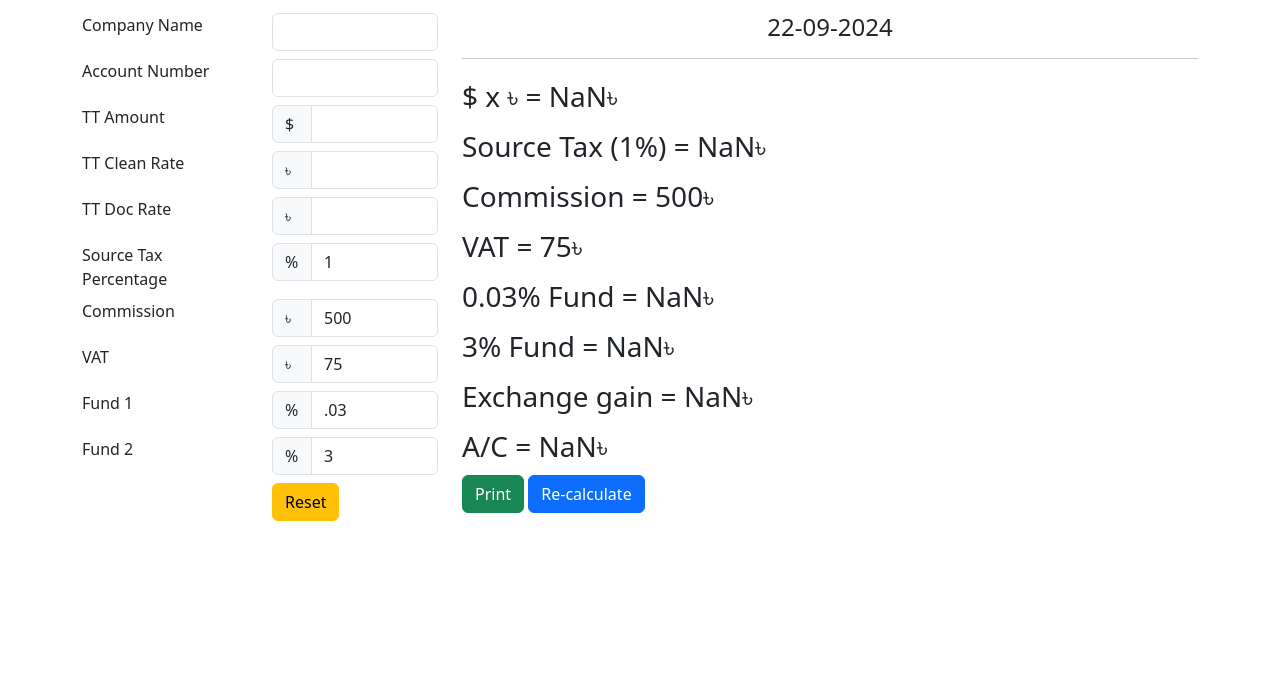
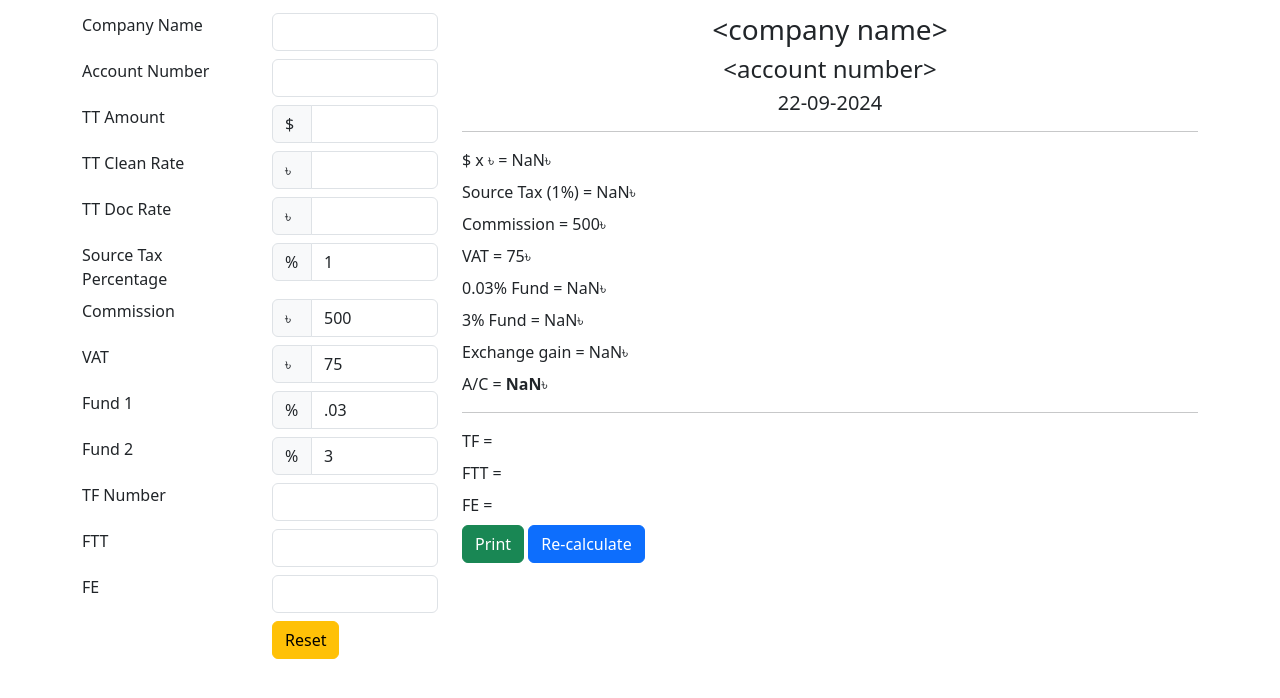
Before and after one commit to TanmayChakrabarty/bank_calculator, a plain HTML site: page index.html in a window 1280 px wide. Both pictures are taken after a click on the link "Re-calculate". Shown: the part 68-766 px from the top of the page. Drawn offline with nearby package versions, Linux system fonts and the light colour scheme.

Commit message:
reset. fixed for 1366x768 screen

```diff
--- a/index.html
+++ b/index.html
@@ -29,7 +29,7 @@
             <div class="col-sm-4 print-hide">
                 <h1>Configuration</h1>
                 <hr/>
-                <form onsubmit="return false;">
+                <form id="config_form" onsubmit="return false;">
                     <div class="row mb-2">
                         <label class="col-sm-6">Company Name</label>
                         <div class="col-sm-6"><input type="text" class="form-control" id="company_name" placeholder=""/></div>
@@ -111,6 +111,24 @@
                         </div>
                     </div>
                     <div class="row mb-2">
+                        <label class="col-sm-6">TF Number</label>
+                        <div class="col-sm-6">
+                            <input type="text" class="form-control" id="tf_number" placeholder="" value=""/>
+                        </div>
+                    </div>
+                    <div class="row mb-2">
+                        <label class="col-sm-6">FTT</label>
+                        <div class="col-sm-6">
+                            <input type="text" class="form-control" id="ftt_number" placeholder="" value=""/>
+                        </div>
+                    </div>
+                    <div class="row mb-2">
+                        <label class="col-sm-6">FE</label>
+                        <div class="col-sm-6">
+                            <input type="text" class="form-control" id="fe_number" placeholder="" value=""/>
+                        </div>
+                    </div>
+                    <div class="row mb-2">
                         <label class="col-sm-6"></label>
                         <div class="col-sm-6">
                             <button type="reset" class="btn btn-warning">Reset</button>
@@ -123,11 +141,11 @@
                     <h1>Output</h1>
                     <hr/>
                 </div>
-                <h2 id="company_name_txt" class="text-center"></h2>
-                <h3 id="ac_number_txt" class="text-center"></h3>
-                <h4 id="date_txt" class="text-center"></h4>
+                <h3 id="company_name_txt" class="text-center"></h3>
+                <h4 id="ac_number_txt" class="text-center"></h4>
+                <h5 id="date_txt" class="text-center"></h5>
                 <hr/>
-                <div class="fs-3">
+                <div class="">
                     <div class="mb-2">&#36;<span id="tt_amount_txt"></span> x <span id="tt_clean_rate_txt"></span>&#x09F3; = <span id="tt_amount_x_clean_rate_txt"></span>&#x09F3;</div>
                     <div class="mb-2">Source Tax (<span id="source_tax_percentage_txt"></span>%) = <span id="source_tax_amount_txt"></span>&#x09F3;</div>
                     <div class="mb-2">Commission = <span id="commission_txt"></span>&#x09F3;</div>
@@ -135,7 +153,11 @@
                     <div class="mb-2"><span id="fund_1_percentage_txt"></span>% Fund = <span id="fund_1_amount_txt"></span>&#x09F3;</div>
                     <div class="mb-2"><span id="fund_2_percentage_txt"></span>% Fund = <span id="fund_2_amount_txt"></span>&#x09F3;</div>
                     <div class="mb-2">Exchange gain = <span id="exchange_gain_txt"></span>&#x09F3;</div>
-                    <div class="mb-2">A/C = <span id="ac_amount_txt"></span>&#x09F3;</div>
+                    <div class="mb-2">A/C = <span id="ac_amount_txt" class="fw-bold"></span>&#x09F3;</div>
+                    <hr />
+                    <div class="mb-2">TF = <span id="tf_number_txt"></span></div>
+                    <div class="mb-2">FTT = <span id="ftt_number_txt"></span></div>
+                    <div class="mb-2">FE = <span id="fe_number_txt"></span></div>
                 </div>
                 <div class="print-hide">
                     <a href="javascript:" onclick="window.print()" class="btn btn-success">Print</a>
@@ -168,6 +190,9 @@
         let $vat = $('#vat');
         let $fund_1_percentage = $('#fund_1_percentage');
         let $fund_2_percentage = $('#fund_2_percentage');
+        let $tf_number = $('#tf_number');
+        let $ftt_number = $('#ftt_number');
+        let $fe_number = $('#fe_number');
 
 
         let $company_name_txt = $('#company_name_txt');
@@ -186,6 +211,9 @@
         let $fund_2_amount_txt = $('#fund_2_amount_txt');
         let $exchange_gain_txt = $('#exchange_gain_txt');
         let $ac_amount_txt = $('#ac_amount_txt');
+        let $tf_number_txt = $('#tf_number_txt');
+        let $ftt_number_txt = $('#ftt_number_txt');
+        let $fe_number_txt = $('#fe_number_txt');
 
         let tt_amount = null;
         let tt_clean_rate = null;
@@ -207,7 +235,30 @@
 
         $('input').on('keyup change', function(){ calculate(); });
         $('#recalculate').on('click', function(){ calculate(); });
+        $('#config_form').on('reset', function(){ resetCalculation(); });
 
+        function resetCalculation(){
+            $company_name_txt.text('<company name>');
+            $ac_number_txt.text('<account number>');
+            $tt_amount_txt.text('');
+            $tt_clean_rate_txt.text('');
+
+            $tt_amount_x_clean_rate_txt.text('');
+            $source_tax_percentage_txt.text('');
+            $source_tax_amount_txt.text('');
+            $commission_txt.text('');
+            $vat_txt.text('');
+            $fund_1_percentage_txt.text('');
+            $fund_1_amount_txt.text('');
+            $fund_2_percentage_txt.text('');
+            $fund_2_amount_txt.text('');
+            $exchange_gain_txt.text('');
+            $ac_amount_txt.text('');
+
+            $tf_number_txt.text('');
+            $ftt_number_txt.text('');
+            $fe_number_txt.text('');
+        }
         function calculate(){
             tt_amount = parseFloat($tt_amount.val());
             tt_clean_rate = parseFloat($tt_clean_rate.val());
@@ -218,8 +269,8 @@
             fund_1_percentage = parseFloat($fund_1_percentage.val());
             fund_2_percentage = parseFloat($fund_2_percentage.val());
 
-            $company_name_txt.text($company_name.val());
-            $ac_number_txt.text($account_number.val());
+            $company_name_txt.text($company_name.val().length ? $company_name.val() : '<company name>');
+            $ac_number_txt.text($account_number.val().length ? $account_number.val() : '<account number>');
             $tt_amount_txt.text($tt_amount.val());
             $tt_clean_rate_txt.text($tt_clean_rate.val());
 
@@ -252,6 +303,10 @@
             $fund_2_amount_txt.text(fund_2_amount);
             $exchange_gain_txt.text(exchange_gain);
             $ac_amount_txt.text(ac_amount);
+
+            $tf_number_txt.text($tf_number.val());
+            $ftt_number_txt.text($ftt_number.val());
+            $fe_number_txt.text($fe_number.val());
         }
     </script>
 </body>
```
